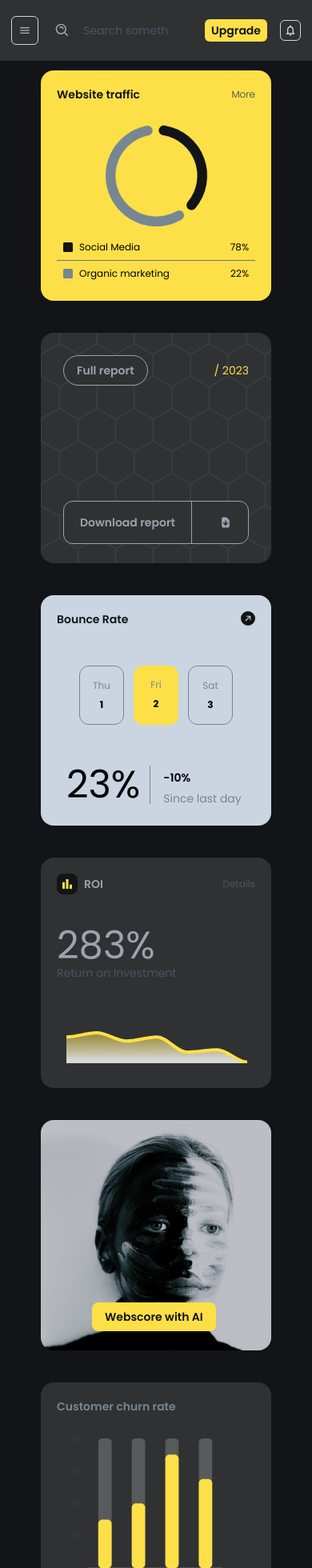
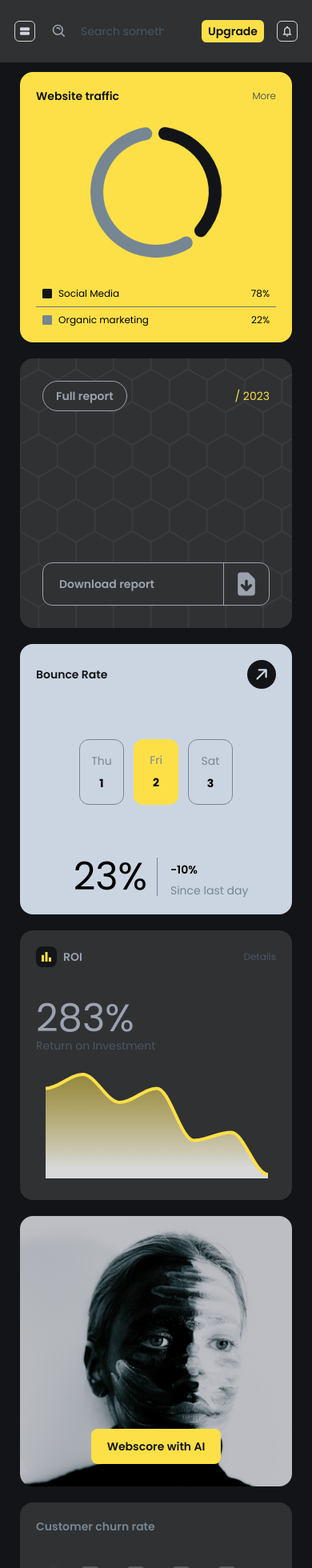
Before and after one commit to buju18887/Dashboard-template, a React (Vite) app: page / in a window 390 px wide. Shown: the top 1960 px of the page at 80% size. Built offline with nearby package versions, Linux system fonts and the light colour scheme.

Commit message:
Added responsiveness

```diff
--- a/src/components/TopNav.jsx
+++ b/src/components/TopNav.jsx
@@ -1,21 +1,22 @@
 import { BiSearchAlt } from "react-icons/bi";
-import { MdNotificationsNone } from "react-icons/md";
-import { RxTextAlignJustify } from "react-icons/rx";
+import { MdNotificationsNone, MdViewStream } from "react-icons/md";
 
 function TopNav({ toggleSideNav }) {
   return (
-    <div className="flex mx-auto justify-center py-5 px-2 md:px-10 gap-x-5 md:justify-between md:ml-56 bg-tertiary md:bg-primary md:dark:bg-gray-100">
+    <div className="flex mx-auto justify-center py-5 px-2 md:px-10 gap-x-5 md:justify-between lg:ml-56 bg-tertiary md:bg-primary md:dark:bg-gray-100">
       <div className="hidden  lg:block items-center">
         <h1 className="text-sm text-gray-400 dark:text-primary py-1 lg:text-xl">
           Statistics
         </h1>
       </div>
-      <button
+      <div
         onClick={toggleSideNav}
-        className="text-gray-300 md:dark:text-primary p-2 border border-gray-300 md:dark:border-primary rounded-md cursor-pointer md:hidden hover:border-yellow-300 hover:text-yellow-300"
+        className="text-gray-300 flex items-center md:dark:text-primary  cursor-pointer lg:hidden hover:border-yellow-300 hover:text-yellow-300"
       >
-        <RxTextAlignJustify />
-      </button>
+        <span className="p-1 md:p-3 border border-gray-300 md:dark:border-primary rounded-md">
+          <MdViewStream />
+        </span>
+      </div>
       <div className="flex items-center gap-x-1 md:ml-5">
         <span className="text-gray-400 text-xl cursor-pointer md:dark:text-primary">
           <BiSearchAlt />
--- a/src/components/cards/Card1.jsx
+++ b/src/components/cards/Card1.jsx
@@ -46,15 +46,18 @@ function Card1() {
   };
 
   return (
-    <div className="card bg-yellow-300 p-5">
+    <div className="card bg-yellow-300">
+      <div className="wrapper relative h-full m-5">
         <div className="flex justify-between items-center">
-        <h4 className="font-semibold text-primary text-sm">Website traffic</h4>
+          <h4 className="font-semibold text-primary text-sm">
+            Website traffic
+          </h4>
           <span className="text-gray-700 text-xs font-light">More</span>
         </div>
-      <div className="pt-2 h-2/3">
-        <Doughnut data={data} options={options} className="mx-auto h-1/2" />
+        <div className="pt-2 lg:pt-5 h-[60%] 2xl:h-[80%]">
+          <Doughnut data={data} options={options} className="mx-auto" />
         </div>
-      <div className="text-xs">
+        <div className="text-xs absolute bottom-8 w-full">
           <div className="flex justify-between items-center p-2 border-b border-b-gray-500">
             <div className="flex gap-2 items-center">
               <p className="text-primary">
@@ -75,6 +78,7 @@ function Card1() {
           </div>
         </div>
       </div>
+    </div>
   );
 }
 
--- a/src/components/cards/Card2.jsx
+++ b/src/components/cards/Card2.jsx
@@ -1,20 +1,24 @@
 import { HiDocumentDownload } from "react-icons/hi";
 function Card2() {
   return (
-    <div className="card bg-[url('assets/Hexagon.svg')] p-7">
+    <div className="card bg-[url('assets/Hexagon.svg')] p-7 2xl:p-12">
+      <div className="wrapper h-full relative">
         <div className="flex justify-between text-sm items-center">
           <span className="text-gray-400 border bg-tertiary border-gray-400 rounded-3xl py-2 px-4 font-semibold">
             Full report
           </span>
           <p className="text-yellow-300">/ 2023</p>
         </div>
-      <div className="text-gray-400 border bg-tertiary border-gray-400 rounded-xl flex justify-between mt-36 items-center">
-        <div className="text-sm font-semibold border-r border-gray-400 py-4 px-5">
+        <div className="text-gray-400 p-0 border absolute bottom-0 w-full bg-tertiary border-gray-400 rounded-xl flex justify-between items-center">
+          <div className="text-sm  lg:text-base 2xl:text-lg font-semibold w-[80%] border-r border-gray-400 py-4 px-5">
             Download report
           </div>
-        <a href="" className="py-4 px-5 pl-7 text-base ">
-          <HiDocumentDownload />
+          <div className="w-[20%] flex justify-center items-center">
+          <a href="" className=" ">
+            <HiDocumentDownload className="text-4xl"/>
           </a>
+          </div>
+        </div>
       </div>
     </div>
   );
--- a/src/components/cards/Card3.jsx
+++ b/src/components/cards/Card3.jsx
@@ -13,7 +13,7 @@ function Card3() {
     const weekday = date.toLocaleDateString(undefined, { weekday: "short" });
     const day = date.toLocaleDateString(undefined, { day: "numeric" });
     return (
-      <div className="flex flex-col items-center text-xs py-2">
+      <div className="flex flex-col items-center text-sm 2xl:text-lg py-2">
         <p className="p-2 text-secondary">{weekday}</p>
         <p className="font-bold p-2 pt-0">{day}</p>
       </div>
@@ -21,29 +21,31 @@ function Card3() {
   };
 
   return (
-    <div className="card p-5 bg-slate-300">
-      <div className="flex justify-between">
-        <h4 className="text-sm text-primary font-semibold">Bounce Rate</h4>
+    <div className="card p-5 2xl:p-12 bg-slate-300">
+      <div className="wrapper flex flex-col justify-between h-full relative">
+        <div className="flex items-center justify-between">
+          <h4 className="text-sm 2xl:text-lg text-primary font-semibold">Bounce Rate</h4>
           <p className="text-lg text-primary">
-          <BsFillArrowUpRightCircleFill />
+            <BsFillArrowUpRightCircleFill className="text-4xl" />
           </p>
         </div>
-      <div className="flex gap-x-3 justify-center mt-12">
-        <div className="w-14 border border-secondary rounded-xl">
+        <div className="flex gap-x-3 lg:gap-[10%] justify-center">
+          <div className="w-14 2xl:w-24 border border-secondary rounded-xl">
             {formatDate(previousDate)}
           </div>
-        <div className="w-14 bg-yellow-300 rounded-xl">
+          <div className="w-14 2xl:w-24 bg-yellow-300 rounded-xl">
             {formatDate(currentDate)}
           </div>
-        <div className="w-14 border border-secondary rounded-xl">
+          <div className="w-14 2xl:w-24 border border-secondary rounded-xl">
             {formatDate(nextDate)}
           </div>
         </div>
-      <div className="flex items-center mt-10 py-2">
-        <div className="text-5xl px-3 border-r border-secondary">23%</div>
+        <div className="flex items-center w-full justify-center">
+          <div className="text-5xl 2xl:text-7xl px-3 border-r border-secondary">23%</div>
           <div className="block pl-4">
-          <p className="font-semibold text-sm pt-2">-10%</p>
-          <p className="text-sm text-secondary pt-1.5">Since last day</p>
+            <p className="font-semibold text-sm 2xl:text-lg pt-2">-10%</p>
+            <p className="text-sm 2xl:text-lg text-secondary pt-1.5">Since last day</p>
+          </div>
         </div>
       </div>
     </div>
--- a/src/components/cards/Card4.jsx
+++ b/src/components/cards/Card4.jsx
@@ -62,7 +62,7 @@ function Card4() {
   };
 
   return (
-    <div className="card bg-tertiary p-5">
+    <div className="card relative bg-tertiary p-5">
       <div className="flex justify-between items-center">
         <div className="flex gap-x-2 items-center">
           <div className="bg-primary rounded-lg">
@@ -70,20 +70,25 @@ function Card4() {
               <MdBarChart />
             </p>
           </div>
-          <h4 className="text-sm font-semibold text-gray-400">ROI</h4>
+          <h4 className="text-sm 2xl:text-base font-semibold text-gray-400">
+            ROI
+          </h4>
         </div>
-        <p className="text-xs text-gray-600">Details</p>
+        <p className="text-xs 2xl:text-sm text-gray-600">Details</p>
       </div>
-      <div className="block mt-10 mb-0">
+      <div className="block my-10">
         <h1 className="text-5xl text-gray-400">283%</h1>
-        <p className="text-sm text-gray-600">Return on Investment</p>
+        <p className="text-sm 2xl:text-base text-gray-600">
+          Return on Investment
+        </p>
       </div>
-      <div className="mt-0 -z-10">
+      <div className="absolute py-3 h-[65%] 2xl:h-[75%] 2xl:w-[95%] bottom-0">
         <ReactApexChart
           type="area"
+          height={"100%"}
+          width={"100%"}
           options={options}
           series={series}
-          height={135}
         />
       </div>
     </div>
--- a/src/components/cards/Card5.jsx
+++ b/src/components/cards/Card5.jsx
@@ -1,7 +1,9 @@
 function Card5() {
   return (
-    <div className="card bg-[url('assets/portrait.jpg')] bg-no-repeat bg-cover p-5">
+    <div className="card bg-[url('assets/portrait.jpg')] relative bg-no-repeat bg-cover">
+      <div className="flex justify-center items-center w-full absolute bottom-7">
       <button className="button">Webscore with AI</button>
+      </div>
     </div>
   );
 }
--- a/src/components/cards/Card6.jsx
+++ b/src/components/cards/Card6.jsx
@@ -66,13 +66,13 @@ function Card6() {
 
   return (
     <div className="card bg-tertiary p-5">
-      <h4 className="text-sm font-semibold text-secondary">
+      <div className="text-sm 2xl:text-base h-[10%] font-semibold text-secondary">
         Customer churn rate
-      </h4>
-      <div className="pr-2">
+      </div>
+      <div className="h-[90%]">
         <ReactApexChart
           type="bar"
-          height={230}
+          height={'100%'}
           series={chartSeries}
           options={chartOptions}
         />
--- a/src/index.css
+++ b/src/index.css
@@ -13,15 +13,15 @@
 }
 
 .search {
-  @apply bg-tertiary md:dark:bg-gray-100 md:bg-primary w-36 md:w-52 border-none placeholder:text-gray-600 text-sm;
+  @apply bg-transparent md:dark:bg-gray-100 text-gray-400 md:bg-primary w-36 md:w-52 rounded-full border-b border-transparent focus:border-gray-400 focus:ring-transparent placeholder:text-gray-600 text-sm;
 }
 
 .card {
-  @apply h-72 w-72 mb-5 ml-0 items-center rounded-2xl;
+  @apply h-[40vh] md:h-[30vh] lg:h-[50vh] w-full ml-0 items-center rounded-2xl;
 }
 
 .button {
-  @apply bg-yellow-300 text-primary text-sm px-4 py-2 rounded-lg cursor-pointer mx-11 mt-52 font-semibold;
+  @apply bg-yellow-300 text-primary text-sm 2xl:text-lg px-5 py-3 rounded-lg cursor-pointer font-semibold;
 }
 
 .button-modal {
--- a/src/pages/Dashboard.jsx
+++ b/src/pages/Dashboard.jsx
@@ -9,18 +9,18 @@ import Card6 from "../components/cards/Card6";
 import SideNav from "../components/SideNav";
 
 function Dashboard() {
-  const [sideNavVisible, SetSideNavVisible] = useState(false)
-  const [show, SetShow] = useState(false)
+  const [sideNavVisible, SetSideNavVisible] = useState(false);
+  const [show, SetShow] = useState(false);
 
   const toggleSideNav = () => {
-    SetSideNavVisible(!sideNavVisible)
-    SetShow(!show)
-  }
+    SetSideNavVisible(!sideNavVisible);
+    SetShow(!show);
+  };
   return (
-    <>
-      <TopNav toggleSideNav={toggleSideNav}/>
-      {sideNavVisible && <SideNav show={show}/>}
-      <div className="px-10 justify-center pt-3 h-full md:py-0 grid md:grid-cols-2 lg:grid-cols-3 gap-5 md:gap-14 md:ml-56 dark:bg-gray-100">
+    <div className="h-full dark:bg-gray-100 pb-10">
+      <TopNav toggleSideNav={toggleSideNav} />
+      {sideNavVisible && <SideNav show={show} />}
+      <div className="px-10 pt-3 justify-center items-center mx-auto gap-5 md:gap-y-14 lg:gap-10 md:pt-0 grid md:grid-cols-2 lg:grid-cols-3 lg:ml-56 ">
         <Card1 />
         <Card2 />
         <Card3 />
@@ -28,7 +28,7 @@ function Dashboard() {
         <Card5 />
         <Card6 />
       </div>
-    </>
+    </div>
   );
 }
 
--- a/src/pages/Schedule.jsx
+++ b/src/pages/Schedule.jsx
@@ -35,18 +35,16 @@ function Schedule() {
     SetModalProps(defaultModalProps);
   };
 
-  const onEventUpdate = (props) => {
-    const { id, title, start, end, sameDay } = props;
-    const calendarApi = calendarRef.current.getApi();
-    const calendarElem = calendarApi.getEventById(id);
+ const onEventUpdate = ({title, start, end}) => {
+  const eventToUpdate = events.find(e => e.id === modalProps.id)
+  if(eventToUpdate) {
 
-    if (calendarElem) {
-      calendarElem.setProp("title", title);
-      calendarElem.setDates(start, end, { allDay: sameDay });
-    }
+    console.log(eventToUpdate);
+  }
 
-    SetEditModal(false);
-  };
+  SetEditModal(false);
+};
+
 
   const onEventDelete = (id) => {
     const newEvents = events.filter((e) => e.id !== id);
@@ -95,6 +93,7 @@ function Schedule() {
         {editModal ? (
           <EventModal
             {...modalProps}
+            id={modalProps.id}
             edit={true}
             onUpdate={onEventUpdate}
             onDelete={onEventDelete}
```
Also changed, not shown: src/components/SideNav.jsx (+10 -9 lines). Lines whose indentation alone changed are shown as unchanged.
